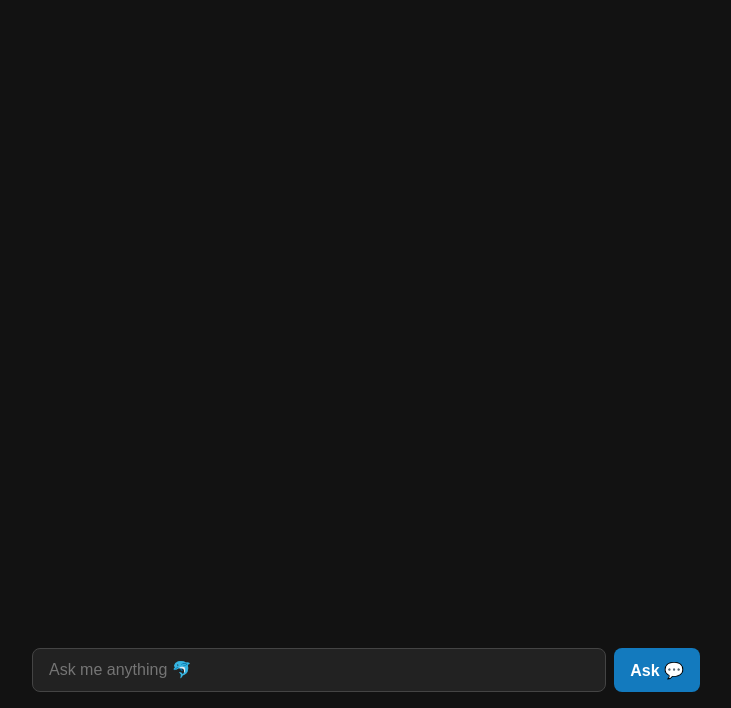
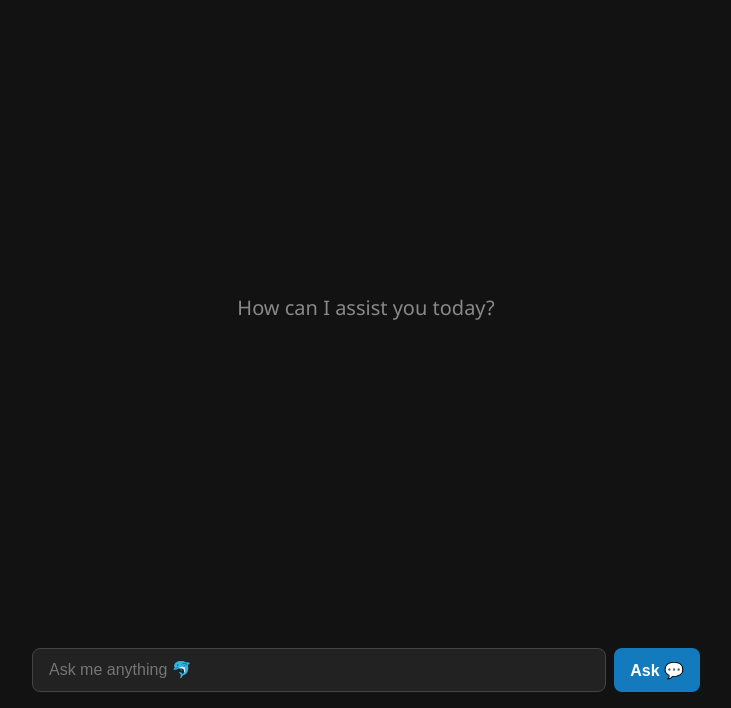
Before and after one commit to GustavoKimura/dolphin-chat-interface, a Flask app: page / in a window 1280 px wide. Shown: the part 92-800 px from the top of the page, without its empty margins (274-1005 px from the left). Run offline with Flask 3, Linux system fonts and the light colour scheme.

Commit message:
Add empty state message for chat when no messages are present

```diff
--- a/templates/index.html
+++ b/templates/index.html
@@ -169,6 +169,16 @@
           opacity: 1;
         }
       }
+
+      .empty-state {
+        display: flex;
+        align-items: center;
+        justify-content: center;
+        height: 100%;
+        text-align: center;
+        font-size: 1.25rem;
+        color: #888;
+      }
     </style>
   </head>
   <body x-data="chatApp()">
@@ -198,7 +208,9 @@
           </template>
         </div>
       </template>
-
+      <div x-show="messages.length === 0 && !isGenerating" class="empty-state">
+        <p>How can I assist you today?</p>
+      </div>
       <div x-ref="bottomAnchor"></div>
     </main>
 
```
